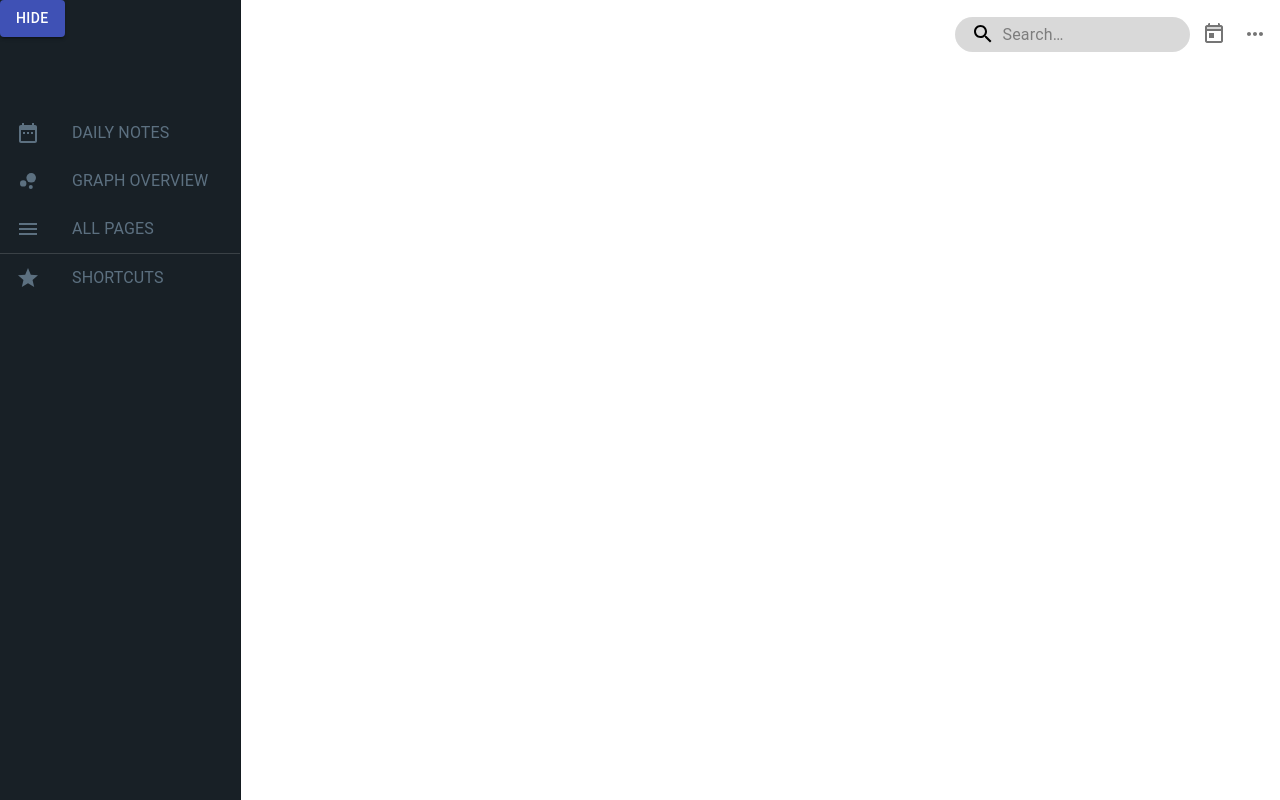
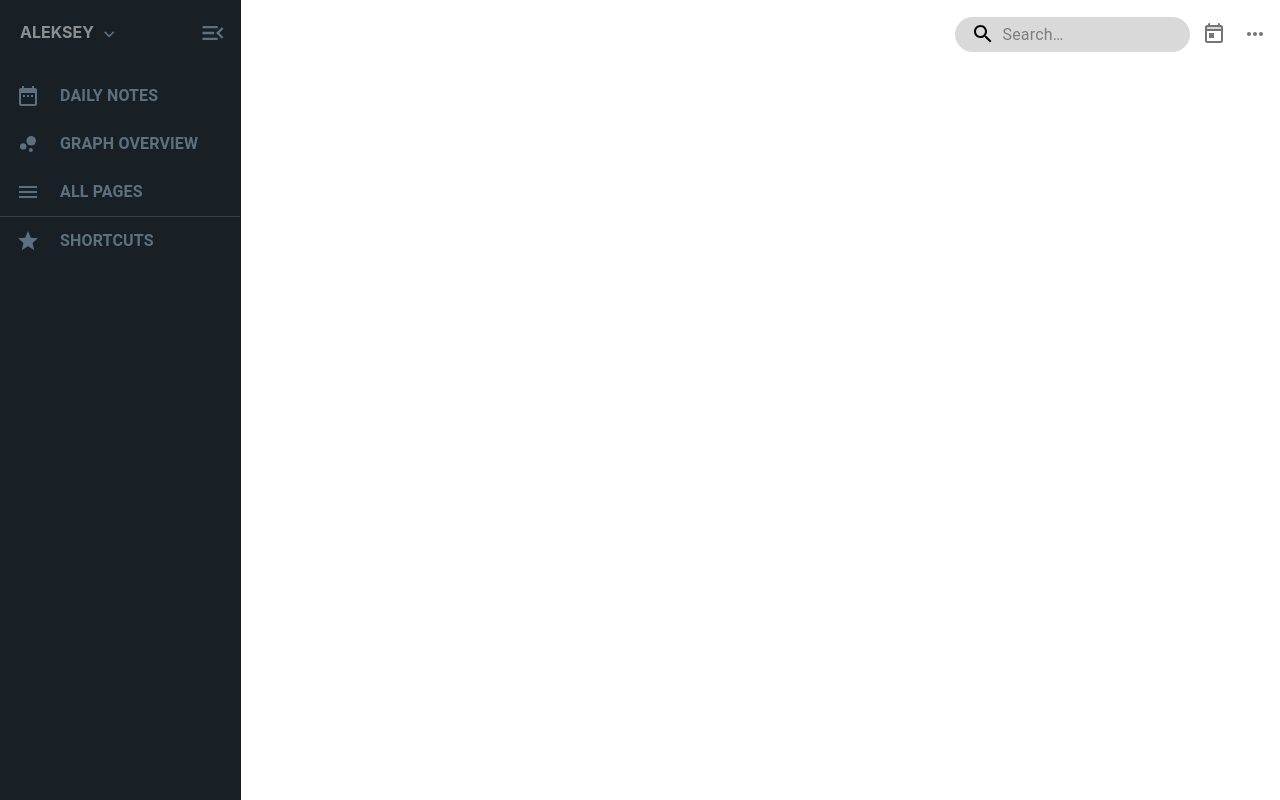
Before and after one commit to kornienko199004/rsclone, a React (Create React App) app: page /shortcut in a window 1280 px wide. Built offline with nearby package versions, Linux system fonts and the light colour scheme.

Commit message:
feat: add new features

```diff
--- a/src/components/sidebar/Sidebar.tsx
+++ b/src/components/sidebar/Sidebar.tsx
@@ -3,13 +3,17 @@ import {
   makeStyles, Theme, createStyles,
 } from '@material-ui/core/styles';
 import {
-  List, ListItem, ListItemText, Button,
-  Drawer, ListItemIcon, Divider, fade,
+  List, ListItem, ListItemText,
+  Drawer, ListItemIcon, Divider, fade, Link,
 } from '@material-ui/core';
 import DateRange from '@material-ui/icons/DateRange';
 import BubbleChart from '@material-ui/icons/BubbleChart';
-import Menu from '@material-ui/icons/Menu';
 import Grade from '@material-ui/icons/Grade';
+import MenuOpenIcon from '@material-ui/icons/MenuOpen';
+import MenuIcon from '@material-ui/icons/Menu';
+import './sidebar.scss';
+import { Link as RouterLink } from 'react-router-dom';
+import GraphNavigation from './Graph-navigation';
 
 const drawerWidth = 240;
 
@@ -28,6 +32,10 @@ const useStyles = makeStyles((theme: Theme) => createStyles({
   },
   link: {
     color: '#5c7080',
+    textDecoration: 'none',
+    '&:hover': {
+      textDecoration: 'none',
+    },
   },
   linkItem: {
     '&:hover': {
@@ -41,6 +49,38 @@ const useStyles = makeStyles((theme: Theme) => createStyles({
   drawerPaper: {
     width: drawerWidth,
     backgroundColor: '#182026',
+  },
+  showButton: {
+    position: 'absolute',
+    padding: '4px',
+    width: '28px',
+    height: '28px',
+    top: '15px',
+    left: '15px',
+    cursor: 'pointer',
+    borderRadius: '10px',
+    '&:hover': {
+      backgroundColor: fade('#565555', 0.15),
+    },
+  },
+  hideButton: {
+    position: 'absolute',
+    padding: '4px',
+    width: '28px',
+    height: '28px',
+    top: '15px',
+    left: '195px',
+    borderRadius: '10px',
+    cursor: 'pointer',
+    '&:hover': {
+      backgroundColor: fade('#fff', 0.15),
+    },
+  },
+  listItemText: {
+    fontWeight: 600,
+  },
+  listIcon: {
+    minWidth: '44px',
   },
 }));
 
@@ -59,32 +99,83 @@ const Sidebar = () => {
 
   const drawer = (
     <div>
-      <Button onClick={toggleSidebar} variant="contained" color="primary">Hide</Button>
+
+      <MenuOpenIcon className={classes.hideButton} htmlColor="#5c7080" onClick={toggleSidebar} />
+      <GraphNavigation name="ALEKSEY" />
+
       <div className={classes.toolbar} />
       <List className={classes.link}>
+        <Link component={RouterLink} to="/" className={classes.link}>
           <ListItem button onClick={onItemSelected} className={classes.linkItem}>
-          <ListItemIcon><DateRange htmlColor="#5c7080" /></ListItemIcon>
-          <ListItemText primary="DAILY NOTES" />
+            <ListItemIcon classes={{
+              root: classes.listIcon,
+            }}
+            >
+              <DateRange htmlColor="#5c7080" />
+            </ListItemIcon>
+            <ListItemText
+              primary="DAILY NOTES"
+              classes={{
+                primary: classes.listItemText,
+              }}
+            />
           </ListItem>
+        </Link>
+        <Link component={RouterLink} to="/graph" className={classes.link}>
           <ListItem button onClick={onItemSelected} className={classes.linkItem}>
-          <ListItemIcon><BubbleChart htmlColor="#5c7080" /></ListItemIcon>
-          <ListItemText primary="GRAPH OVERVIEW" />
+            <ListItemIcon classes={{
+              root: classes.listIcon,
+            }}
+            >
+              <BubbleChart htmlColor="#5c7080" />
+            </ListItemIcon>
+            <ListItemText
+              primary="GRAPH OVERVIEW"
+              classes={{
+                primary: classes.listItemText,
+              }}
+            />
           </ListItem>
+        </Link>
+        <Link component={RouterLink} to="/pages" className={classes.link}>
           <ListItem button onClick={onItemSelected} className={classes.linkItem}>
-          <ListItemIcon><Menu htmlColor="#5c7080" /></ListItemIcon>
-          <ListItemText primary="ALL PAGES" />
+            <ListItemIcon classes={{
+              root: classes.listIcon,
+            }}
+            >
+              <MenuIcon htmlColor="#5c7080" />
+            </ListItemIcon>
+            <ListItemText
+              primary="ALL PAGES"
+              classes={{
+                primary: classes.listItemText,
+              }}
+            />
           </ListItem>
+        </Link>
         <Divider className={classes.divider} />
+        <Link component={RouterLink} to="/shortcut" className={classes.link}>
           <ListItem button onClick={onItemSelected} className={classes.linkItem}>
-          <ListItemIcon><Grade htmlColor="#5c7080" /></ListItemIcon>
-          <ListItemText primary="SHORTCUTS" />
+            <ListItemIcon classes={{
+              root: classes.listIcon,
+            }}
+            >
+              <Grade htmlColor="#5c7080" />
+            </ListItemIcon>
+            <ListItemText
+              primary="SHORTCUTS"
+              classes={{
+                primary: classes.listItemText,
+              }}
+            />
           </ListItem>
+        </Link>
       </List>
     </div>
   );
 
   if (!open) {
-    return <Button onClick={toggleSidebar} variant="contained" color="primary">Hide</Button>;
+    return <MenuIcon onClick={toggleSidebar} htmlColor="#5c7080" className={classes.showButton} />;
   }
   return (
     <nav className={classes.drawer} aria-label="mailbox folders">
```
Lines whose indentation alone changed are shown as unchanged.
